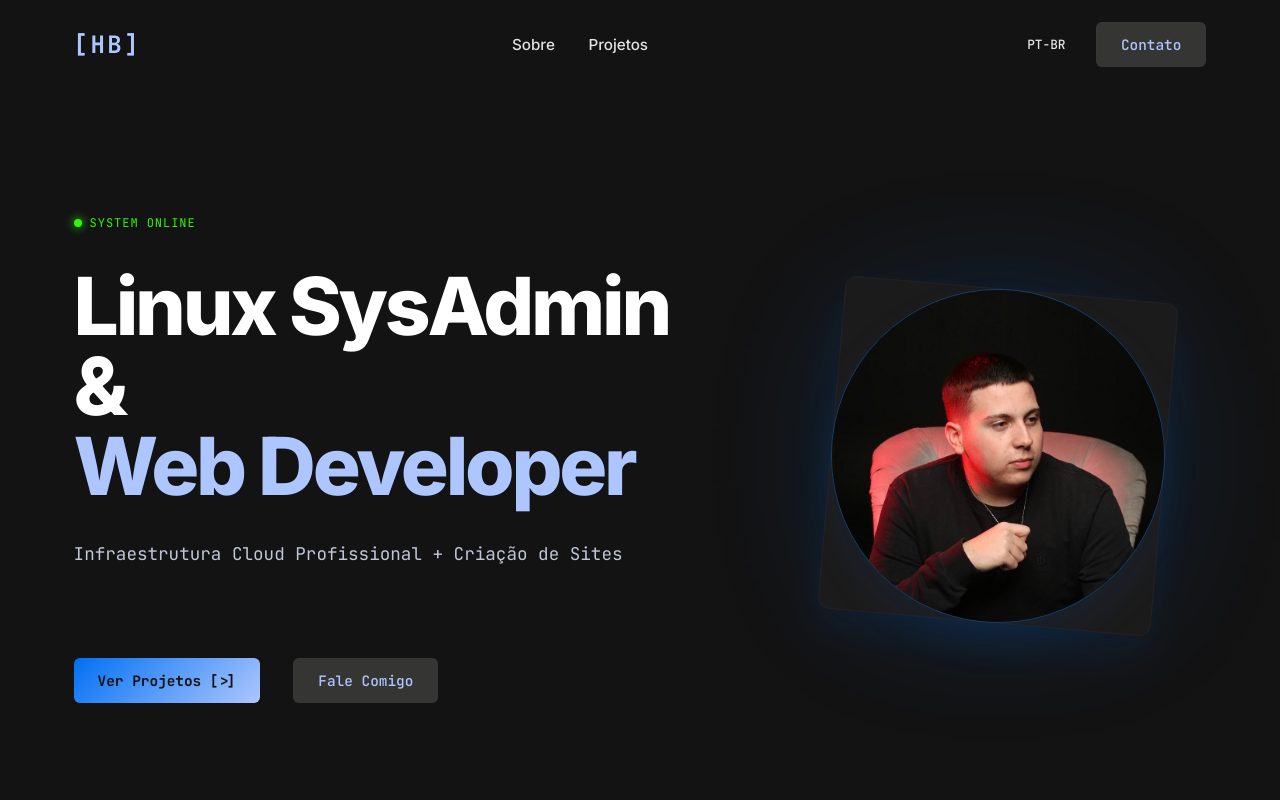
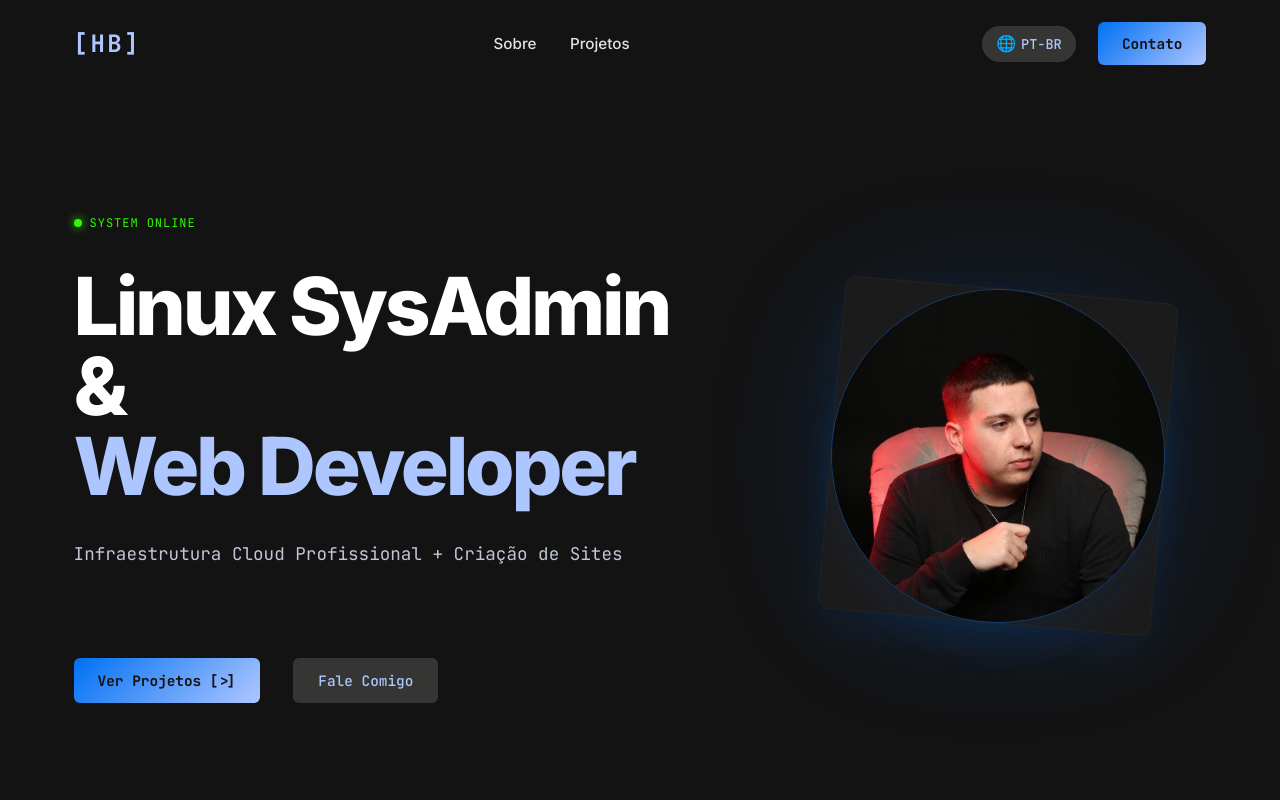
Before and after one commit to brnrhv/portfoliopessoal, a React (Vite) app: page / in a window 1280 px wide. Shown: the top 800 px of the page. Built offline with nearby package versions, Linux system fonts and the light colour scheme.

Commit message:
Botão de Troca de Linguagem

```diff
--- a/src/sections/Header/Header.css
+++ b/src/sections/Header/Header.css
@@ -68,6 +68,12 @@
 }
 
 .lang-toggle {
-  font-size: 0.8rem;
-  padding: 0.25rem 0.5rem;
+  font-size: 0.85rem;
+  padding: 0.4rem 0.8rem;
+  border-radius: 20px;
+  gap: 0.3rem;
 }
+
+.lang-icon {
+  font-size: 1rem;
+}
--- a/src/sections/Header/Header.tsx
+++ b/src/sections/Header/Header.tsx
@@ -28,10 +28,11 @@ export const Header: React.FC = () => {
         </nav>
 
         <div className="header-actions">
-          <Button variant="tertiary" onClick={toggleLanguage} className="lang-toggle">
+          <Button variant="secondary" onClick={toggleLanguage} className="lang-toggle" title="Alterar Idioma / Change Language">
+            <span className="lang-icon">🌐</span>
             {language === 'pt' ? 'PT-BR' : 'EN-US'}
           </Button>
-          <Button variant="secondary" onClick={() => window.location.href = '#contact'}>
+          <Button variant="primary" onClick={() => window.location.href = '#contact'}>
             {t('header.nav.contact')}
           </Button>
         </div>
```
